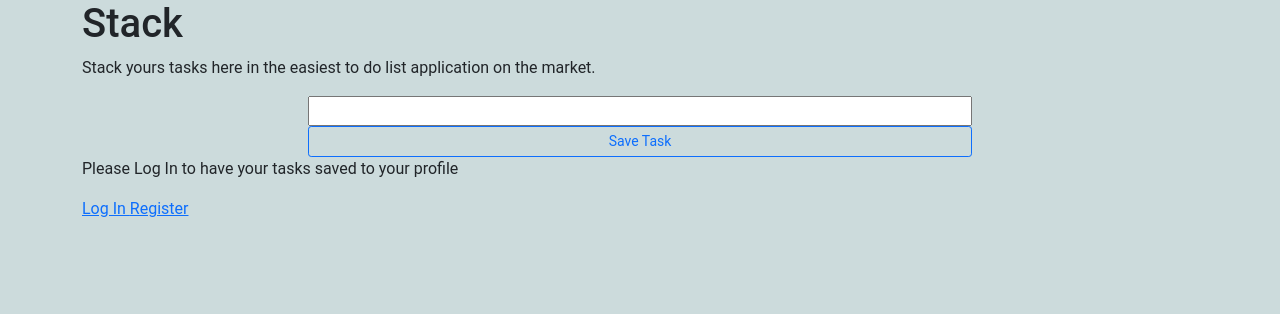
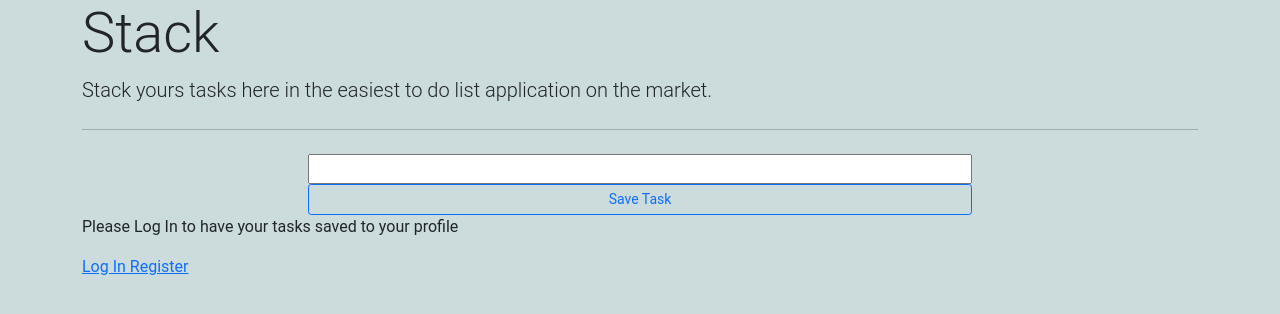
Before and after one commit to kghudgens/Stack, a Django app: page / in a window 1280 px wide. Shown: the part 40-354 px from the top of the page. Run offline with Django 3.2, Linux system fonts and the light colour scheme; some libraries are stand-ins or nearby versions.

Commit message:
cleaned home page jumbotron

```diff
--- a/Stack_project/Stack/templates/Stack/index.html
+++ b/Stack_project/Stack/templates/Stack/index.html
@@ -4,11 +4,13 @@
 {%block content%}
 
     <!-- Header -->
-    <div class="container">
-        <div class='jumbotron'></div>
-        <h1>Stack</h1>
-        <p>Stack yours tasks here in the easiest to do list application on the market.</p>
-    </div>
+    <div class="container jumbotron">
+        <h1 class="display-4">Stack</h1>
+        <p class="lead">
+            Stack yours tasks here in the easiest to do list application on the market.
+        </p>
+        <hr class="my-4">
+      </div>
 <!-- Checks to see if is logged in  -->
 {%if user.is_authenticated%}
     <!-- Checks for messages -->
```
